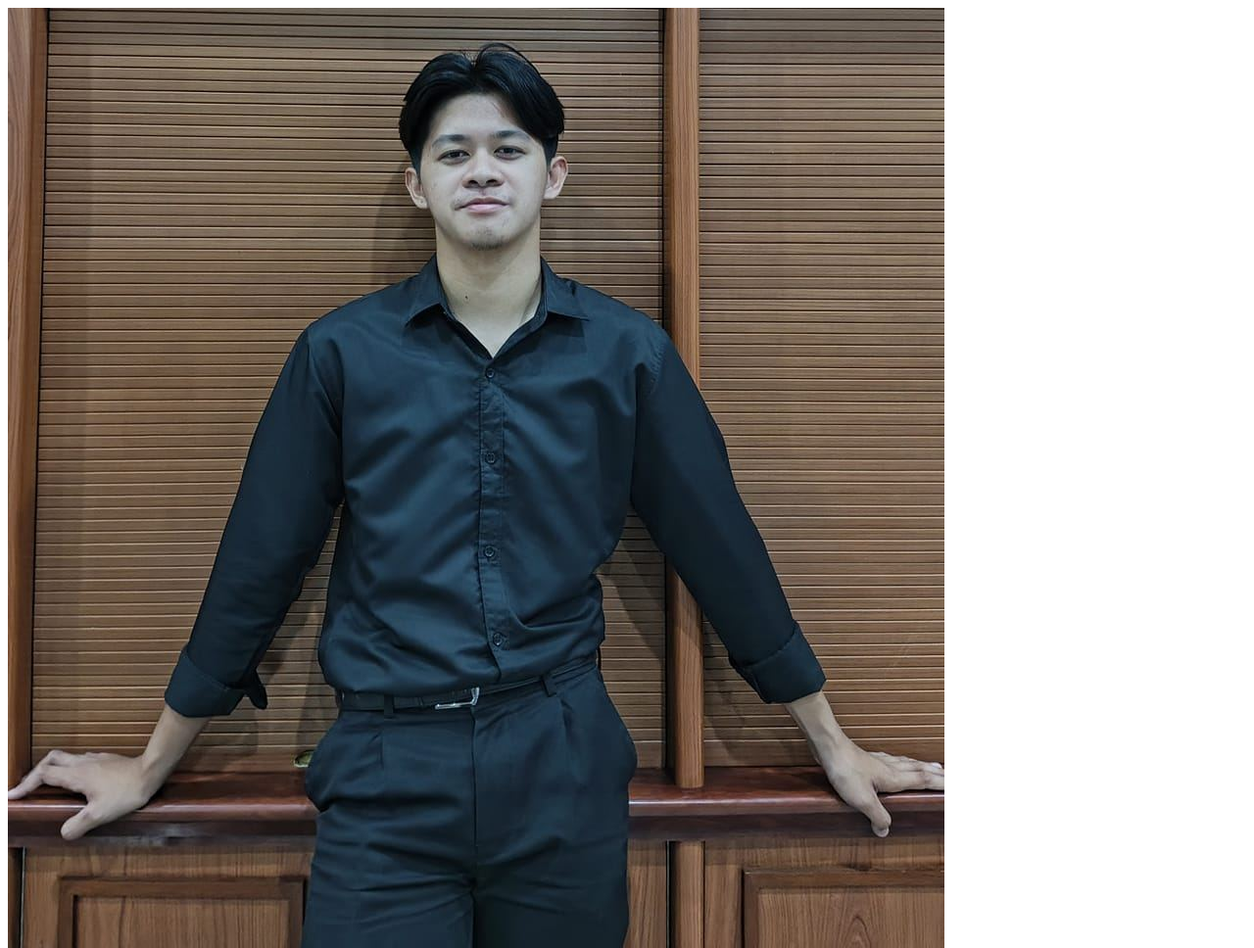
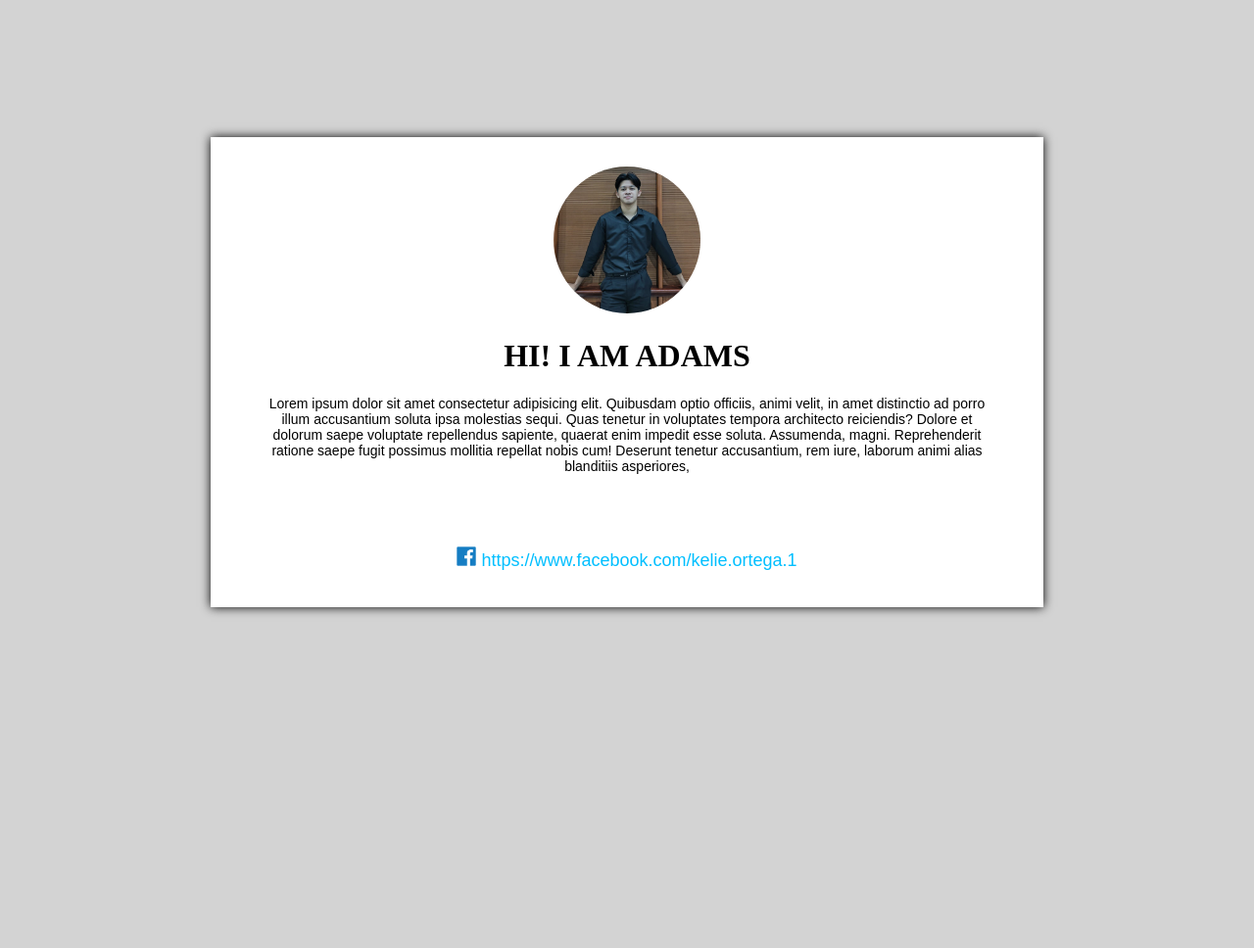
Before and after one commit to kayri99/adams, a plain HTML site: page index.html in a window 1280 px wide. Shown: the top 968 px of the page at 98% size. After the commit the page ends 800 px from the top, so only its background shows below. Drawn offline with Linux system fonts and the light colour scheme.

Commit message:
successfully commit

```diff
--- /dev/null
+++ b/adams.css
@@ -0,0 +1,63 @@
+body{
+    background-color: lightgray;
+}
+
+@font-face {
+    font-family: ;
+    src: url(../font/Gasalt-Regular.ttf);
+}
+
+.container{
+    height: 420px;
+    width: 750px;
+    padding: 30px;
+    padding-left: 50px;
+    padding-right: 50px;
+    margin-top: 140px;
+    text-align: center;
+    margin-left: auto;
+    margin-right: auto;
+    background-color: white;
+    box-shadow: 0 0 10px;
+    color: black;
+}
+  .profile-picture{
+    height: 150px;
+    width: 150px;
+    clip-path: circle();
+  }
+
+    .social-icon{
+        height: 20px;
+        width: 20px;
+    }
+
+    .bio{
+        padding-bottom: 60px;
+        font-family: Arial, Helvetica, sans-serif;
+        font-size: 14px;
+    }
+
+    .name{
+        font-family: Gasalt-Regular;
+        text-transform: uppercase;
+        font-size: xx-large;
+
+    }
+
+    .social-link{
+        font-family: Arial, Helvetica, sans-serif;
+        font-size: large;
+        border-radius: 20px;
+        padding-left: 50px;
+        padding-right: 50px;
+        padding-top: 10px;
+        padding-bottom: 10px;
+        color: deepskyblue;
+        text-decoration: none;
+    }
+
+        .social-link:hover{
+            color: white;
+            background-color: dodgerblue;
+        }
--- a/index.html
+++ b/index.html
@@ -4,13 +4,15 @@
     <meta charset="UTF-8">
     <meta http-equiv="X-UA-Compatible" content="IE=edge">
     <meta name="viewport" content="width=device-width, initial-scale=1.0">
+    <link rel="stylesheet" href="adams.css">
+
     <title>Document</title>
 </head>
 <body>
     <div class="container">
         <img src="img/profile.jpg" alt="Profile Picture" class="profile-picture">
         <h1 class="name">Hi! I am Adams</h1>
-         <p class="bio">Lorem ipsum dolor sit amet consectetur adipisicing elit. Quibusdam optio officiis, animi velit, in amet distinctio ad porro illum accusantium soluta ipsa molestias sequi. Quas tenetur in voluptates tempora architecto reiciendis? Dolore et dolorum saepe voluptate repellendus sapiente, quaerat enim impedit esse soluta. Assumenda, magni. Reprehenderit ratione saepe fugit possimus mollitia repellat nobis cum! Deserunt tenetur accusantium, rem iure, laborum animi alias blanditiis asperiores, sed beatae voluptatem laudantium molestiae reiciendis reprehenderit eius enim corrupti eveniet? Qui pariatur amet neque fugit accusamus est sint laudantium magni error, magnam ratione corrupti corporis, nemo dicta hic, adipisci iusto aliquid nulla asperiores aperiam possimus.</p>
+         <p class="bio">Lorem ipsum dolor sit amet consectetur adipisicing elit. Quibusdam optio officiis, animi velit, in amet distinctio ad porro illum accusantium soluta ipsa molestias sequi. Quas tenetur in voluptates tempora architecto reiciendis? Dolore et dolorum saepe voluptate repellendus sapiente, quaerat enim impedit esse soluta. Assumenda, magni. Reprehenderit ratione saepe fugit possimus mollitia repellat nobis cum! Deserunt tenetur accusantium, rem iure, laborum animi alias blanditiis asperiores,  </p>
          <a href="https://www.facebook.com/kelie.ortega.1" target="_blank" class="social-link">
             <img src="img/facebook.png" alt="Social Icon" class="social-icon">
             <span>https://www.facebook.com/kelie.ortega.1</span>
```
Also changed, not shown: font/Gasalt-Regular.ttf (added).
